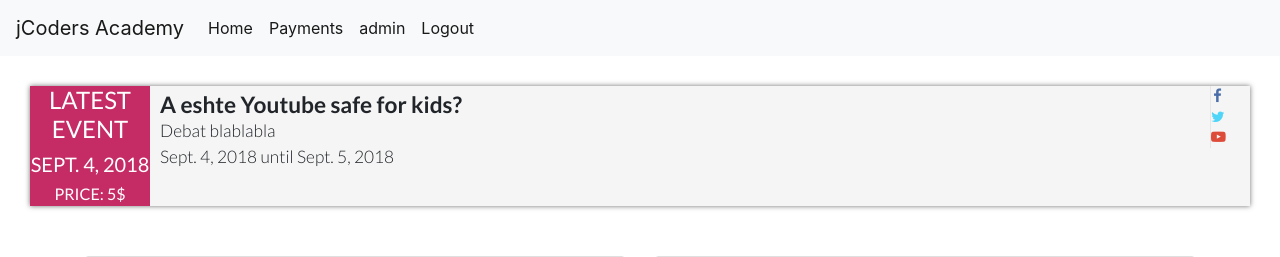
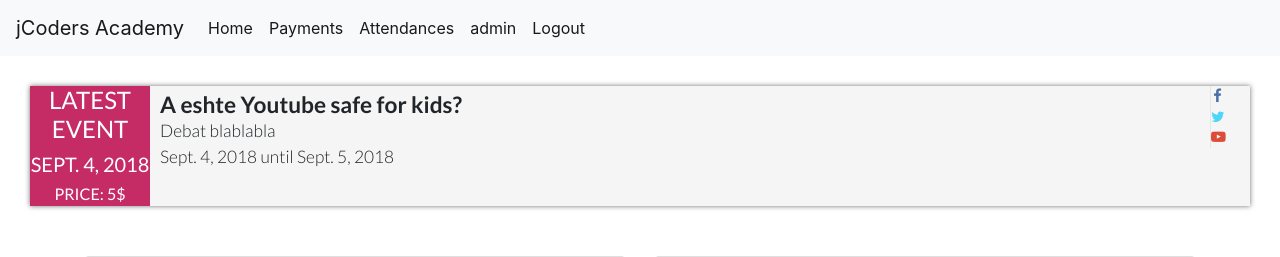
Before and after one commit to gjergjk71/jCoders-WebApp, a Django app: page /users/ in a window 1280 px wide. Shown: the top 257 px of the page. Run offline with Django 3.2, Linux system fonts and the light colour scheme; a user stored in the database is signed in; data comes from the database, SQL or seed files in the repository; some libraries are stand-ins or nearby versions.

Commit message:
Added Attendances to navbar

```diff
--- a/users/templates/pages/base.html
+++ b/users/templates/pages/base.html
@@ -53,12 +53,16 @@
       <li class="nav-item active">
         <a class="nav-link" href="/users/payments">Payments <span class="sr-only">(current)</span></a>
       </li>
+      <li class="nav-item active">
+        <a class="nav-link" href="/users/attendances">Attendances <span class="sr-only">(current)</span></a>
+      </li>
        <li class="nav-item active">
         <a class="nav-link" href="/users/account">{{ user }} <span class="sr-only">(current)</span></a>
       </li>
       <li class="nav-item active">
         <a class="nav-link" href="/users/logout">Logout <span class="sr-only">(current)</span></a>
       </li>
+
     </ul>
   </div>
 </nav>
```
